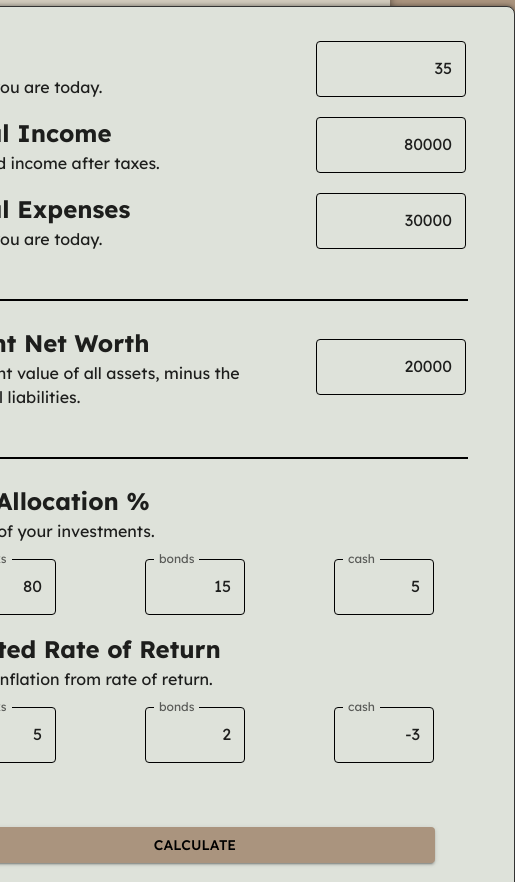
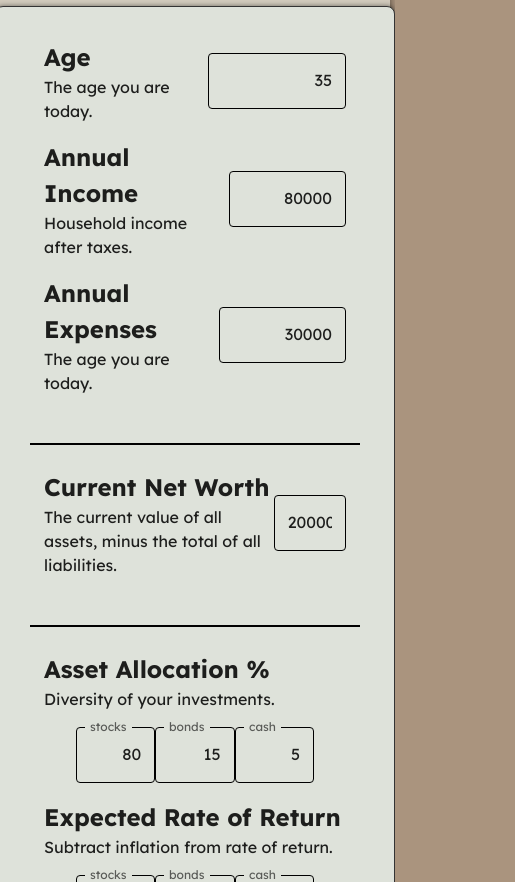
Before and after one commit to JaronWenger/Financial-Tracker, a React (Create React App) app: page / in a window 390 px wide. Shown: the part 2122-3004 px from the top of the page, 515 px wide, since content can reach past the window. Built offline with nearby package versions, Linux system fonts and the light colour scheme.

Commit message:
phone capable and letter edge case fixed

```diff
--- a/src/components/InputForm.js
+++ b/src/components/InputForm.js
@@ -2,14 +2,29 @@ import React, { useState } from 'react';
 import TextField from '@mui/material/TextField';
 
 export const InputForm = ({ title, description, input, setInput }) => {
-    const [holder, setHolder] = useState(input); // Initialize state with a starting value of 25
+    const initialValue = input ? Number(input) : ''; // Initialize state with a starting value of '' or a number if input is provided
+    const [holder, setHolder] = useState(initialValue); // Initialize state with a starting value of ''
+    const [isValidInput, setIsValidInput] = useState(true); // Initialize state to track if input is valid
 
     const handleHolderChange = (event) => {
         const newValue = event.target.value;
-        setHolder(newValue); // Update the local state when the input value changes
-        setInput(newValue);  // Update the PARENT STATE
+        if (!isNaN(newValue) || newValue === '') {
+            setHolder(newValue); // Update the local state only if the entered value is numeric or empty
+        }
     };
 
+    const handleBlur = () => {
+        if (!isNaN(holder)) {
+            setInput(Number(holder)); // Update the parent state only if the value is a valid number
+            setIsValidInput(true); // Mark input as valid
+        } else {
+            setIsValidInput(false); // Mark input as invalid if it's not a valid number
+        }
+    };
+
+    const handleFocus = () => {
+        setIsValidInput(true); // Mark input as valid when user focuses on the text field
+    };
 
     // Check if input is passed through
     if (input === undefined) {
@@ -24,14 +39,32 @@ if (input === undefined) {
     }
 
     return (
-
         <div className='InputForm'>
             <div className='FormLabel'>
                 <h2>{title}</h2>
                 <p>{description}</p>
             </div>
-
-        <TextField id="outlined-basic"  variant="outlined" value={holder} onChange={handleHolderChange} sx={{ '& label.Mui-focused': { color: 'black' }, '& .MuiOutlinedInput-root': { '& fieldset': { borderColor: 'black' }, '&:hover fieldset': { borderColor: 'black' }, '&.Mui-focused fieldset': { borderColor: 'black' }, },'& input': { textAlign: 'right' }, width: '150px',fontSize: '1.2rem', }}/>
+            <TextField
+                id="outlined-basic"
+                variant="outlined"
+                value={holder}
+                onChange={handleHolderChange}
+                onBlur={handleBlur}
+                onFocus={handleFocus}
+                error={!isValidInput}
+                helperText={!isValidInput ? 'Invalid input' : ''}
+                sx={{
+                    '& label.Mui-focused': { color: 'black' },
+                    '& .MuiOutlinedInput-root': {
+                        '& fieldset': { borderColor: 'black' },
+                        '&:hover fieldset': { borderColor: 'black' },
+                        '&.Mui-focused fieldset': { borderColor: 'black' },
+                    },
+                    '& input': { textAlign: 'right' },
+                    width: '150px',
+                    fontSize: '1.2rem',
+                }}
+            />
         </div>
-  )
-}
+    );
+};
--- a/src/components/Inputs.js
+++ b/src/components/Inputs.js
@@ -31,7 +31,7 @@ export const Inputs = ({ age, setAge, annualIncome, setAnnualIncome, annualExpen
     <InvestmentForm stocksInput={5} bondsInput={2} cashInput={-3}/>
 
 
-    <Button onClick={updateNetWorthToCurrent} variant="contained" sx={{ color: 'black', bgcolor: '#AA947E', '&:hover': { bgcolor: 'grey' }, minWidth: '30rem', alignContent: "center", margin: '0 auto', marginTop: "4rem",     display: 'block' }}>Calculate</Button>
+    <Button onClick={updateNetWorthToCurrent} variant="contained" sx={{ color: 'black', bgcolor: '#AA947E', '&:hover': { bgcolor: 'grey' }, minWidth: '30vw', alignContent: "center", margin: '0 auto', marginTop: "4rem", marginBottom: "2rem",     display: 'block' }}>Calculate</Button>
 
 
     </div>
--- a/src/index.css
+++ b/src/index.css
@@ -128,7 +128,7 @@ justify-content: center; /* Add this to center vertically */
 .Table {
   height: auto;
   min-width: 40rem;
-  min-height: 56rem;
+
   display: flex;
   flex-direction: column;
 
@@ -221,7 +221,18 @@ justify-content: center; /* Add this to center vertically */
   .ButtonContainer {
     margin-top: 0rem !important;
   }
+
+  .Table {
+
+    min-width: 25rem;
+
+  }
 }
+
+
+
+
+
 
 .small-button {
   width: auto;
```
Lines whose indentation alone changed are shown as unchanged.
